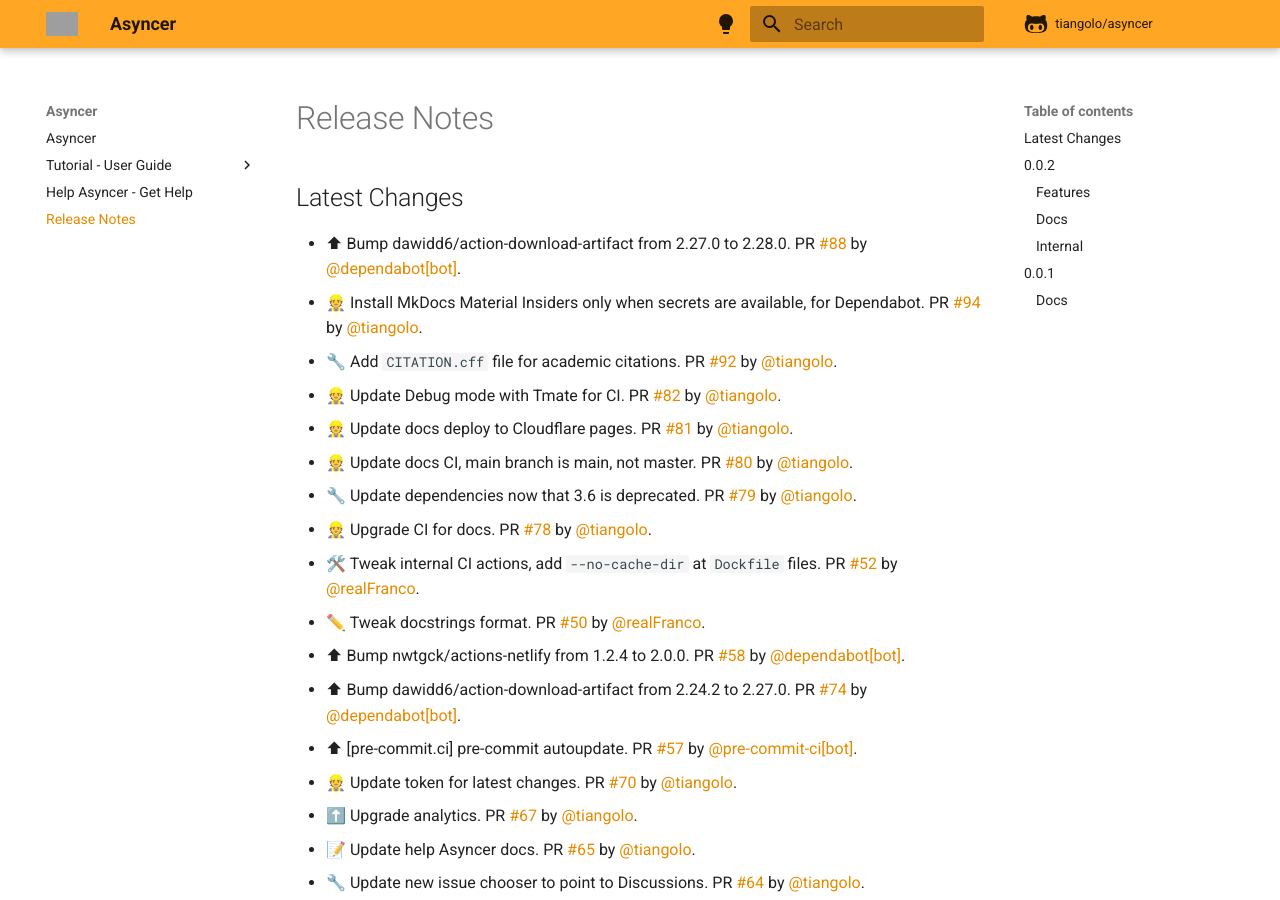
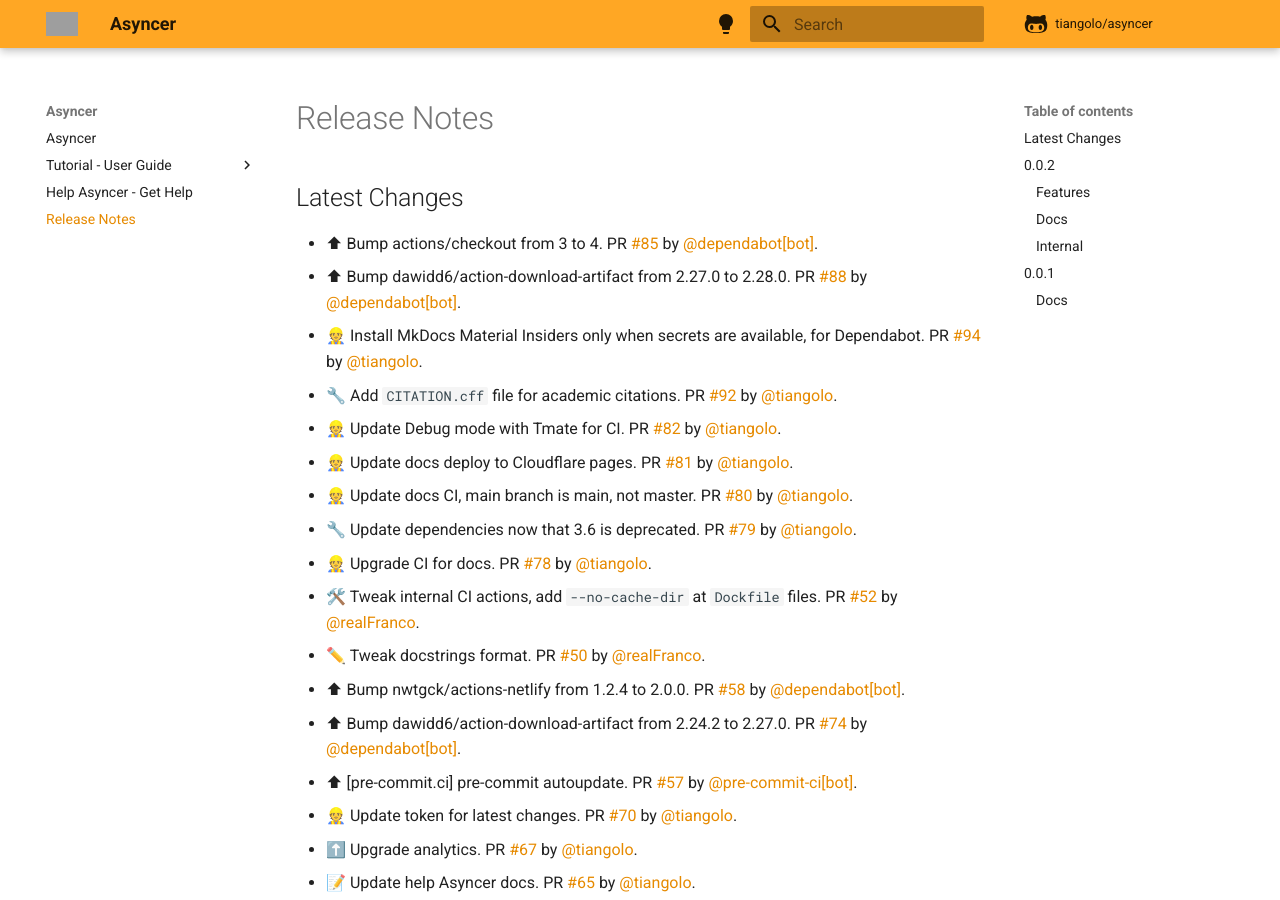
Before and after one commit to fastapi/asyncer, an MkDocs documentation site: the page built from docs/release-notes.md, in a window 1280 px wide and 900 px high. Built offline with MkDocs 1.6.1 and Material for MkDocs 9.7.7, drawn with Linux system fonts in a browser that asks for light colours; comment, search, counter and statistics services are not loaded; grey boxes are pictures that could not be loaded.

Commit message:
📝 Update release notes

```diff
--- a/docs/release-notes.md
+++ b/docs/release-notes.md
@@ -2,6 +2,7 @@
 
 ## Latest Changes
 
+* ⬆ Bump actions/checkout from 3 to 4. PR [#85](https://github.com/tiangolo/asyncer/pull/85) by [@dependabot[bot]](https://github.com/apps/dependabot).
 * ⬆ Bump dawidd6/action-download-artifact from 2.27.0 to 2.28.0. PR [#88](https://github.com/tiangolo/asyncer/pull/88) by [@dependabot[bot]](https://github.com/apps/dependabot).
 * 👷 Install MkDocs Material Insiders only when secrets are available, for Dependabot. PR [#94](https://github.com/tiangolo/asyncer/pull/94) by [@tiangolo](https://github.com/tiangolo).
 * 🔧 Add `CITATION.cff` file for academic citations. PR [#92](https://github.com/tiangolo/asyncer/pull/92) by [@tiangolo](https://github.com/tiangolo).
```
